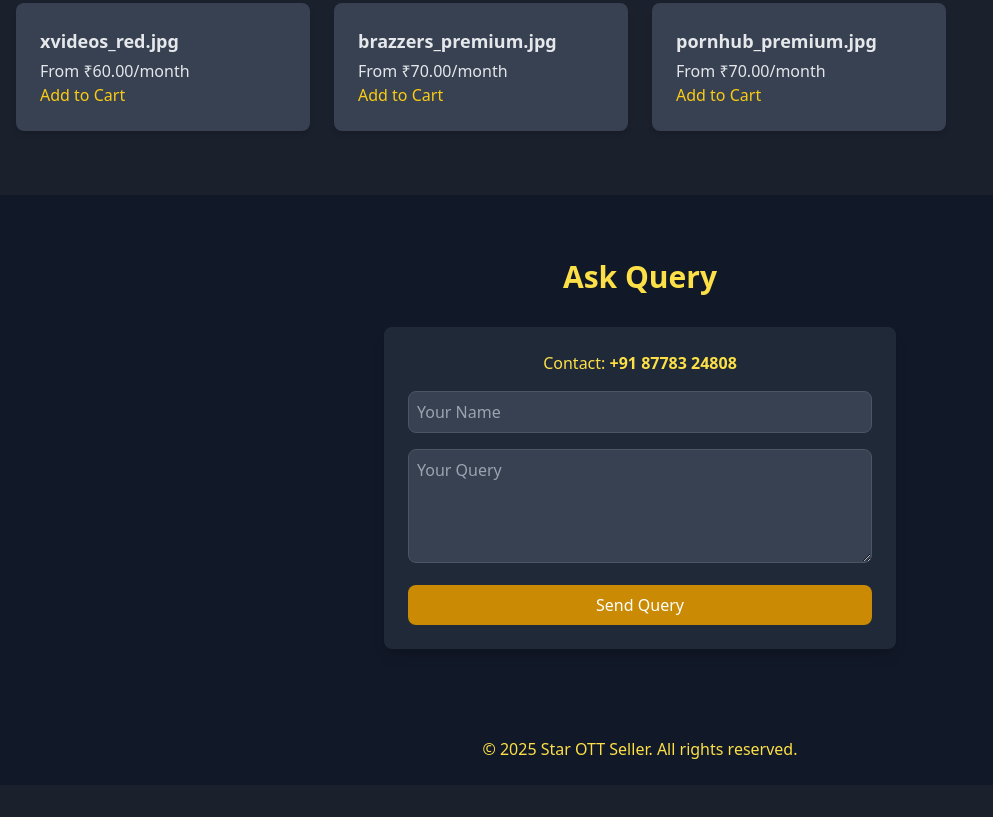
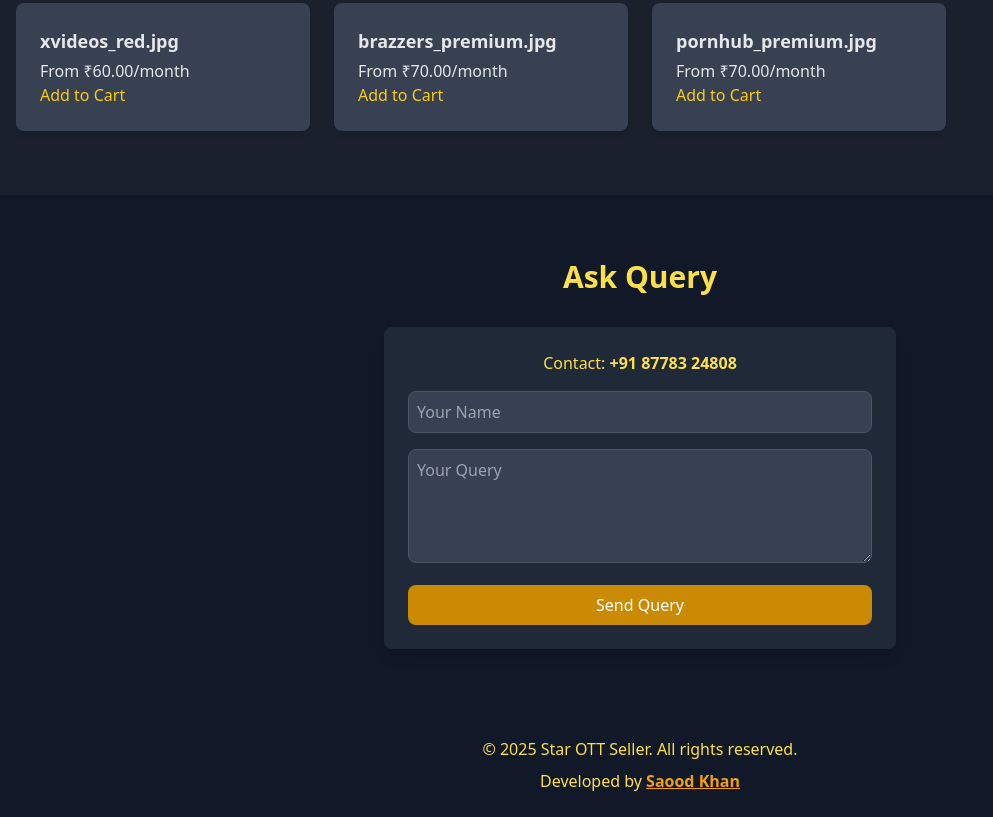
Before and after one commit to starottseller/starottseller, a plain HTML site: page index.html in a window 1280 px wide. Shown: the part 1364-2181 px from the top of the page, without its empty margins (0-993 px from the left). Before the commit the page ends 2149 px from the top, so only its background shows below. Drawn offline with nearby package versions, Linux system fonts and the light colour scheme.

Commit message:
Update index.html

```diff
--- a/index.html
+++ b/index.html
@@ -3,7 +3,7 @@
 <head>
   <meta charset="UTF-8">
   <meta name="viewport" content="width=device-width, initial-scale=1.0">
-  <title>Star OTT Seller - Elegant Dark</title>
+  <title>Star OTT Seller </title>
   <script src="https://cdn.tailwindcss.com"></script>
   <script src="https://cdnjs.cloudflare.com/ajax/libs/jspdf/2.5.1/jspdf.umd.min.js"></script>
   <style>
@@ -146,6 +146,16 @@
       transform: translateY(-50%);
       color: #e5e7eb;
       pointer-events: none;
+    }
+    .developer {
+      font-weight: bold;
+      color: #f59e0b;
+      text-decoration: underline;
+      cursor: pointer;
+      transition: color 0.3s;
+    }
+    .developer:hover {
+      color: #ffd700;
     }
   </style>
 </head>
@@ -320,6 +330,7 @@
   <div id="overlay" class="overlay" onclick="closeActiveModal(event)"></div>
   <footer class="bg-gray-900 py-6 text-center">
     <p class="text-yellow-300">© 2025 Star OTT Seller. All rights reserved.</p>
+    <p class="mt-2 text-yellow-300">Developed by <span class="developer" onclick="window.open('https://wa.me/919499623940', '_blank')">Saood Khan</span></p>
   </footer>
   <script>
     let cart = [];
```
